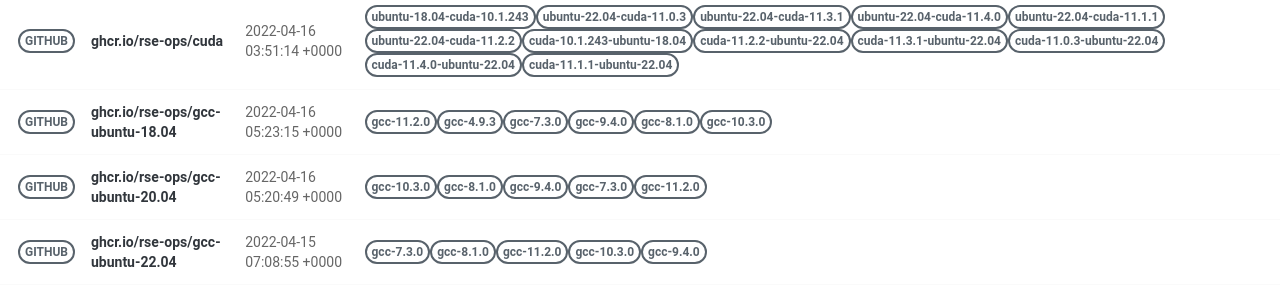
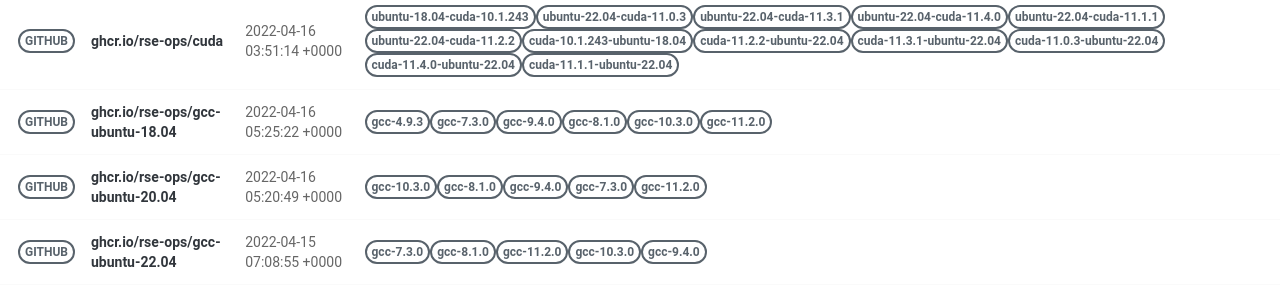
Before and after one commit to rse-ops/docker-images, a Jekyll site: the page built from pages/index.md, in a window 1280 px wide. Shown: the part 502-801 px from the top of the page. Built offline with Jekyll 4.4.1, drawn with Linux system fonts in a browser that asks for light colours; nearby versions of some CDN libraries.

Commit message:
Automated push to update library 2022-04-16

```diff
--- a/_library/ghcr.io-rse-ops-gcc-ubuntu-18.04.md
+++ b/_library/ghcr.io-rse-ops-gcc-ubuntu-18.04.md
@@ -1,14 +1,11 @@
 ---
 layout: container
 name: ghcr.io/rse-ops/gcc-ubuntu-18.04
-updated_at: 2022-04-16 05:23:15.891547
+updated_at: 2022-04-16 05:25:22.027204
 
 
 container_url: https://github.com/orgs/rse-ops/packages/container/package/gcc-ubuntu-18.04
 versions:
- - tag: gcc-11.2.0
-   dockerfile: https://github.com/rse-ops/docker-images/blob/main/ubuntu/gcc/Dockerfile
-   manifest: https://crane.ggcr.dev/manifest/ghcr.io/rse-ops/gcc-ubuntu-18.04:gcc-11.2.0
  - tag: gcc-4.9.3
    dockerfile: https://github.com/rse-ops/docker-images/blob/main/ubuntu/gcc/Dockerfile
    manifest: https://crane.ggcr.dev/manifest/ghcr.io/rse-ops/gcc-ubuntu-18.04:gcc-4.9.3
```
Also changed, not shown: other parts of _library/ghcr.io-rse-ops-gcc-ubuntu-18.04.md (+3 -0 lines).
